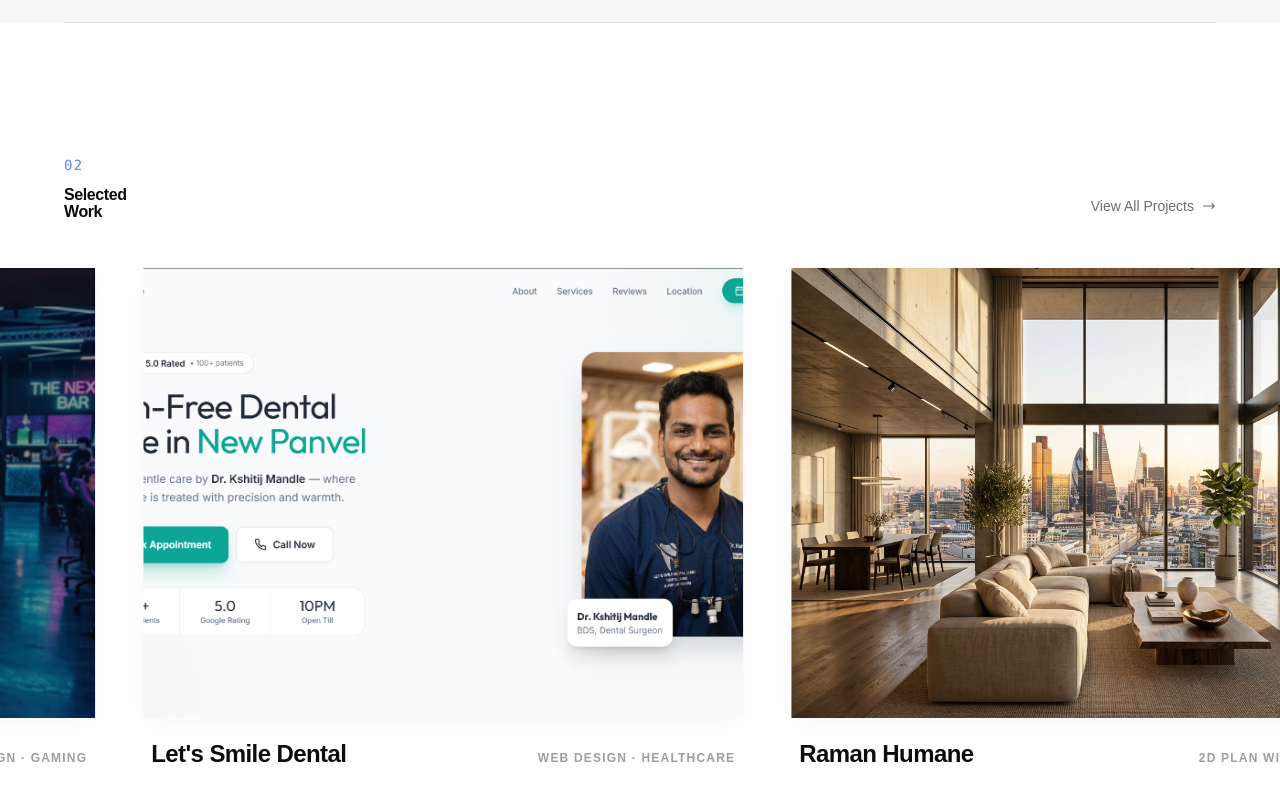
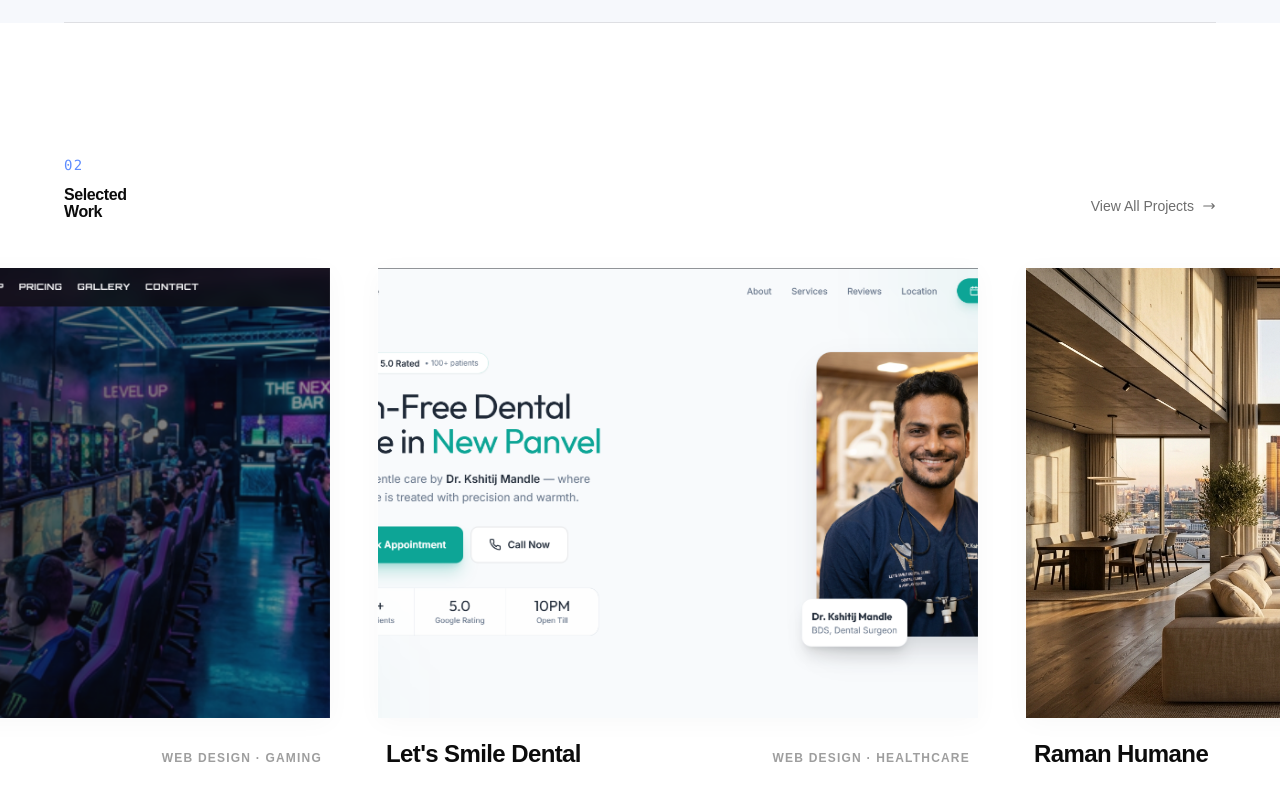
Before and after one commit to saurabhhumane125/visioncraft, a Next.js app: page / in a window 1280 px wide. Shown: the part 2012-2812 px from the top of the page. Built offline with nearby package versions, Linux system fonts and the light colour scheme; a web font is replaced by a local one.

Commit message:
feat: remove 5th template project and tune horizontal scroll spacing for 4 cards

```diff
--- a/components/sections/Portfolio.tsx
+++ b/components/sections/Portfolio.tsx
@@ -40,12 +40,6 @@ const PROJECTS: Project[] = [
     category: "Social Campaign · Marketing",
     image: "/images/portfolio-cafe.png",
   },
-  {
-    id: 5,
-    name: "Aurum Jewels",
-    category: "Ecommerce · Web & Photography",
-    image: "/images/portfolio-jewelry.png",
-  },
 ]
 
 export function Portfolio() {
@@ -54,14 +48,14 @@ export function Portfolio() {
     target: targetRef,
   })
 
-  // We'll adjust the translation to -55% to perfectly align the last card with the edge of the screen and eliminate empty space.
-  const x = useTransform(scrollYProgress, [0, 1], ["0%", "-55%"])
+  // We'll adjust the translation to -40% for 4 cards to perfectly align the last card with the edge of the screen.
+  const x = useTransform(scrollYProgress, [0, 1], ["0%", "-40%"])
 
   return (
     <section
       ref={targetRef}
       id="portfolio"
-      className="relative bg-white h-[250vh]" // Reduced from 400vh to eliminate extra space
+      className="relative bg-white h-[200vh]" // Reduced from 250vh for 4 cards
       aria-label="Portfolio"
     >
       <div className="sticky top-0 h-screen flex flex-col justify-center overflow-hidden pt-20">
```
